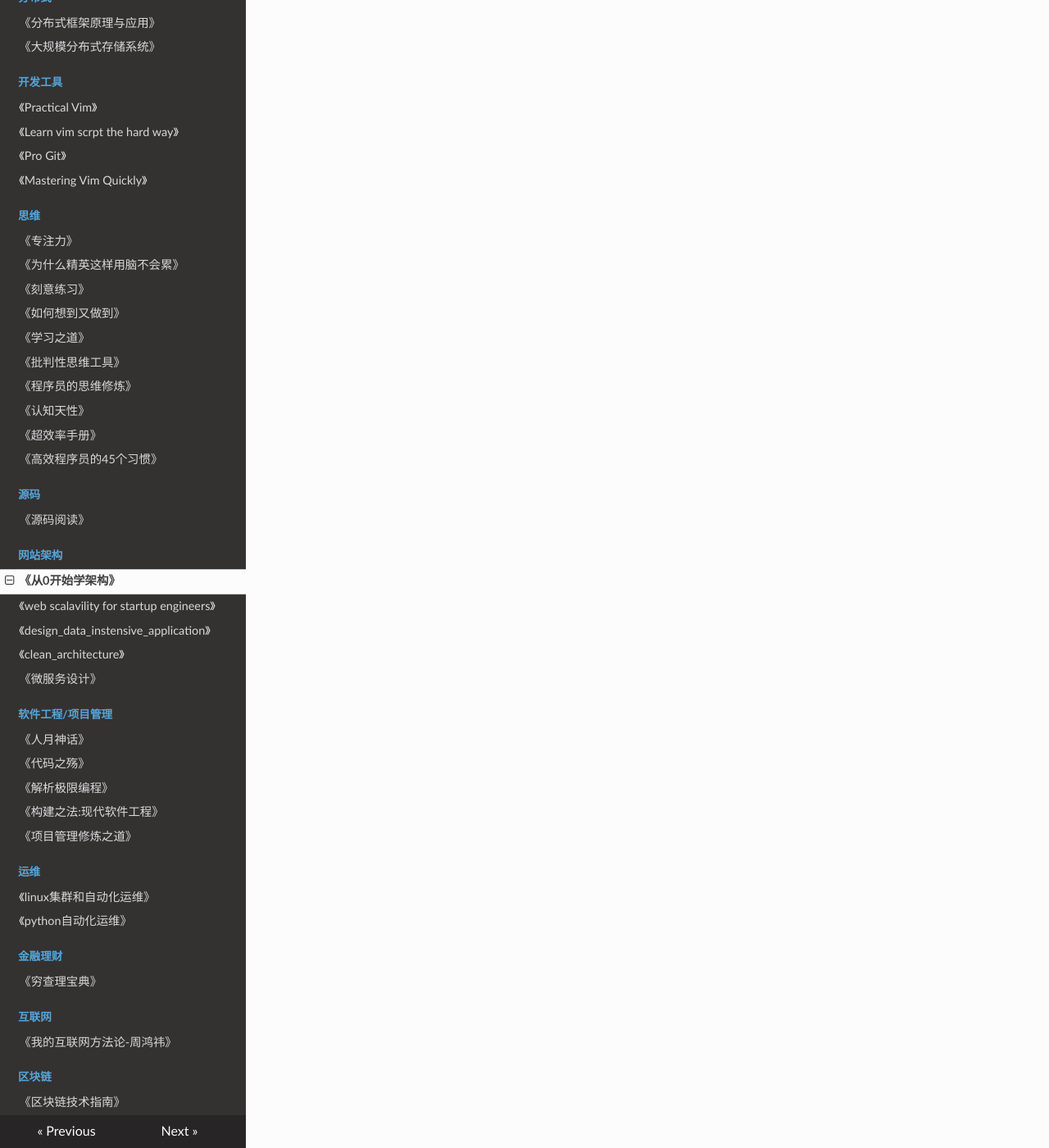
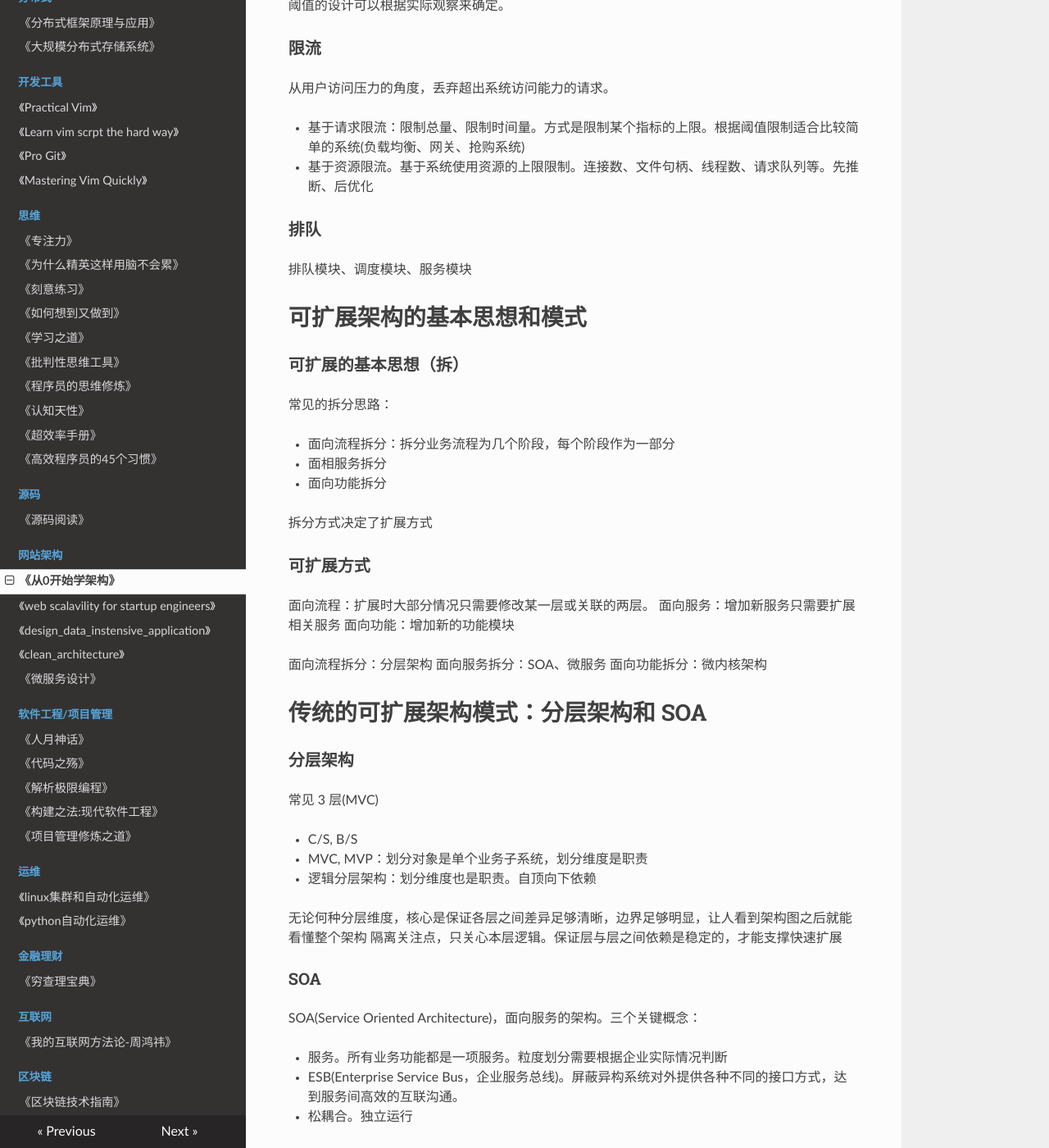
Before and after one commit to PegasusWang/booknotes, an MkDocs documentation site: the page built from docs/网站架构/从0开始学架构/从0开始学架构.md, in a window 1280 px wide and 1400 px high, scrolled down 6612 px. Shown: the whole window at 82% size. Built offline with MkDocs 1.6.1, drawn with Linux system fonts in a browser that asks for light colours; nearby versions of some CDN libraries; old or Windows-style settings are respelled for this version of MkDocs; some of the changed text lies outside the part shown.

Commit message:
可扩展架构设计

```diff
--- a/docs/网站架构/从0开始学架构/从0开始学架构.md
+++ b/docs/网站架构/从0开始学架构/从0开始学架构.md
@@ -213,3 +213,96 @@ FMEA 分析表：
 - 同步和访问(异地机房通过系统的接口来进行数据访问)结合。
 - 日志记录，用于故障恢复。
 - 用户补偿。代金券、礼包、礼品、红包等
+
+
+# 如何应对接口级别故障
+
+- 内部原因: 程序bug导致死循环，某个接口导致慢查询，程序逻辑不完善导致耗尽内存等
+- 外部原因: 黑客攻击、促销或抢购，三方系统大量请求，响应慢等
+
+### 降级
+
+功能降低或者完全停掉所有功能。（丢车保帅，优先保证核心业务）
+
+- 系统后门降级。
+- 独立降级系统
+
+### 熔断
+
+降级目的是应对自身系统故障，熔断目的是应对依赖的外部系统的故障。
+需要统一的 API 调用层。阈值的设计可以根据实际观察来确定。
+
+### 限流
+
+从用户访问压力的角度，丢弃超出系统访问能力的请求。
+
+- 基于请求限流：限制总量、限制时间量。方式是限制某个指标的上限。根据阈值限制适合比较简单的系统(负载均衡、网关、抢购系统)
+- 基于资源限流。基于系统使用资源的上限限制。连接数、文件句柄、线程数、请求队列等。先推断、后优化
+
+### 排队
+
+排队模块、调度模块、服务模块
+
+
+# 可扩展架构的基本思想和模式
+
+### 可扩展的基本思想（拆）
+
+常见的拆分思路：
+
+- 面向流程拆分：拆分业务流程为几个阶段，每个阶段作为一部分
+- 面相服务拆分
+- 面向功能拆分
+
+拆分方式决定了扩展方式
+
+### 可扩展方式
+
+面向流程：扩展时大部分情况只需要修改某一层或关联的两层。
+面向服务：增加新服务只需要扩展相关服务
+面向功能：增加新的功能模块
+
+面向流程拆分：分层架构
+面向服务拆分：SOA、微服务
+面向功能拆分：微内核架构
+
+
+# 传统的可扩展架构模式：分层架构和 SOA
+
+### 分层架构
+
+常见 3 层(MVC)
+
+- C/S, B/S
+- MVC, MVP：划分对象是单个业务子系统，划分维度是职责
+- 逻辑分层架构：划分维度也是职责。自顶向下依赖
+
+无论何种分层维度，核心是保证各层之间差异足够清晰，边界足够明显，让人看到架构图之后就能看懂整个架构
+隔离关注点，只关心本层逻辑。保证层与层之间依赖是稳定的，才能支撑快速扩展
+
+### SOA
+
+SOA(Service Oriented Architecture)，面向服务的架构。三个关键概念：
+
+- 服务。所有业务功能都是一项服务。粒度划分需要根据企业实际情况判断
+- ESB(Enterprise Service Bus，企业服务总线)。屏蔽异构系统对外提供各种不同的接口方式，达到服务间高效的互联沟通。
+- 松耦合。独立运行
+
+
+# 深入理解微服务架构：银弹or焦油坑
+
+### 微服务与 SOA 关系
+
+small, lightweight, automated
+
+### 微服务的陷阱
+
+- 划分服务过细，服务间关系复杂。单个复杂度下降，系统复杂度上升，将系统内复杂度上升到了系统间
+- 服务数量多，团队效率急剧下降。
+- 多个接口、多个工程
+- 多个环境
+- 运维工程师每次都要操作多个微服务
+- 调用链太长，性能下降，定位问题变难
+
+
+# 微服务架构最佳实践 - 方法篇
```
